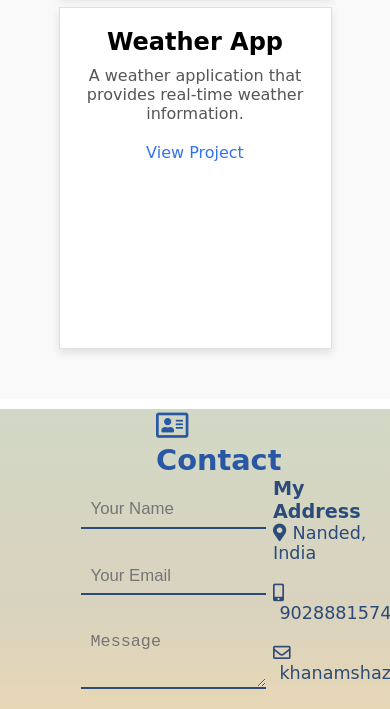
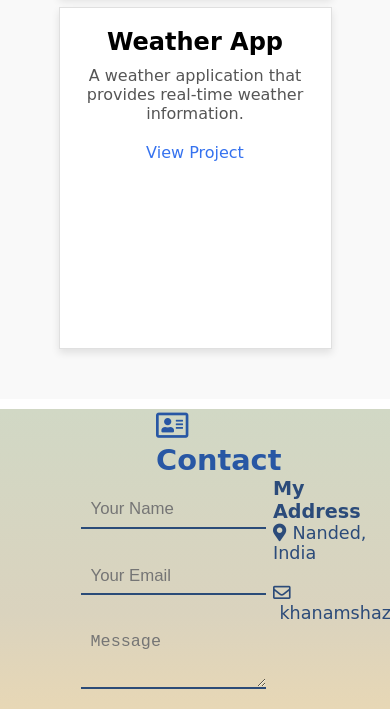
Before and after one commit to ShaziyaKhanam888/Personal_Portfolio, a plain HTML site: page index.html in a window 390 px wide. Shown: the part 5248-5957 px from the top of the page. Drawn offline with nearby package versions, Linux system fonts and the light colour scheme.

Commit message:
Delete mobile number from contact details
Removed mobile number for privacy reasons.

```diff
--- a/index.html
+++ b/index.html
@@ -323,9 +323,6 @@
               <i class="fas fa-map-marker-alt"></i><span>Nanded, India</span>
             </div>
             <div class="my-details-info-container">
-              <i class="fas fa-mobile-alt"></i><span>9028881574</span>
-            </div>
-            <div class="my-details-info-container">
               <i class="far fa-envelope"></i
               ><span>khanamshaziya888@gmail.com</span>
             </div>
```
